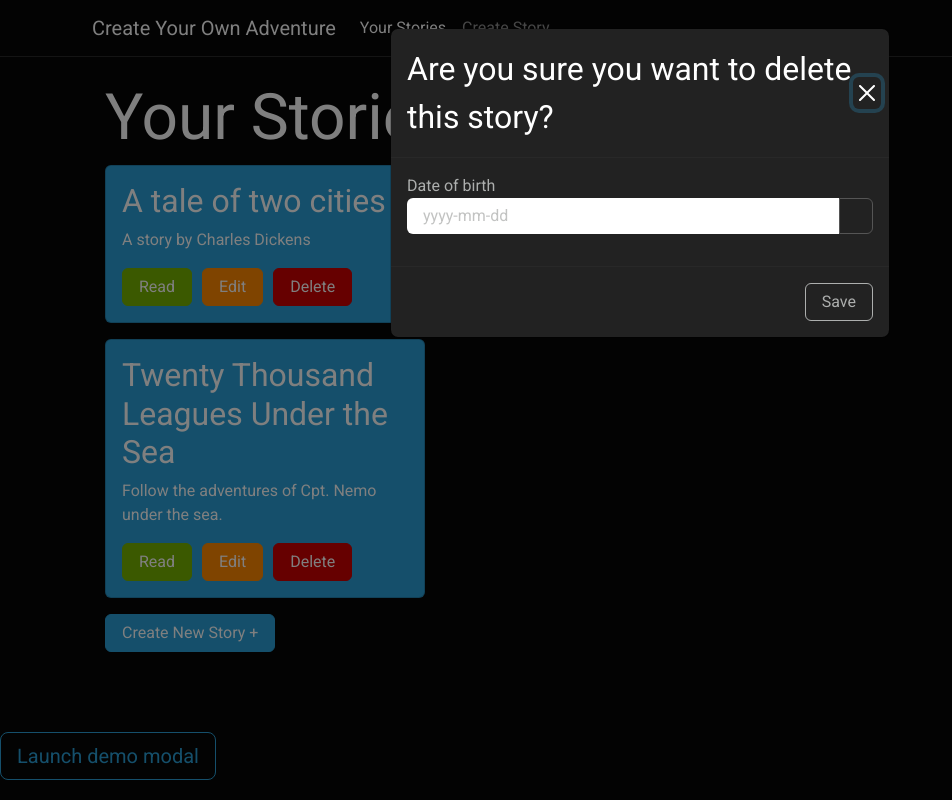
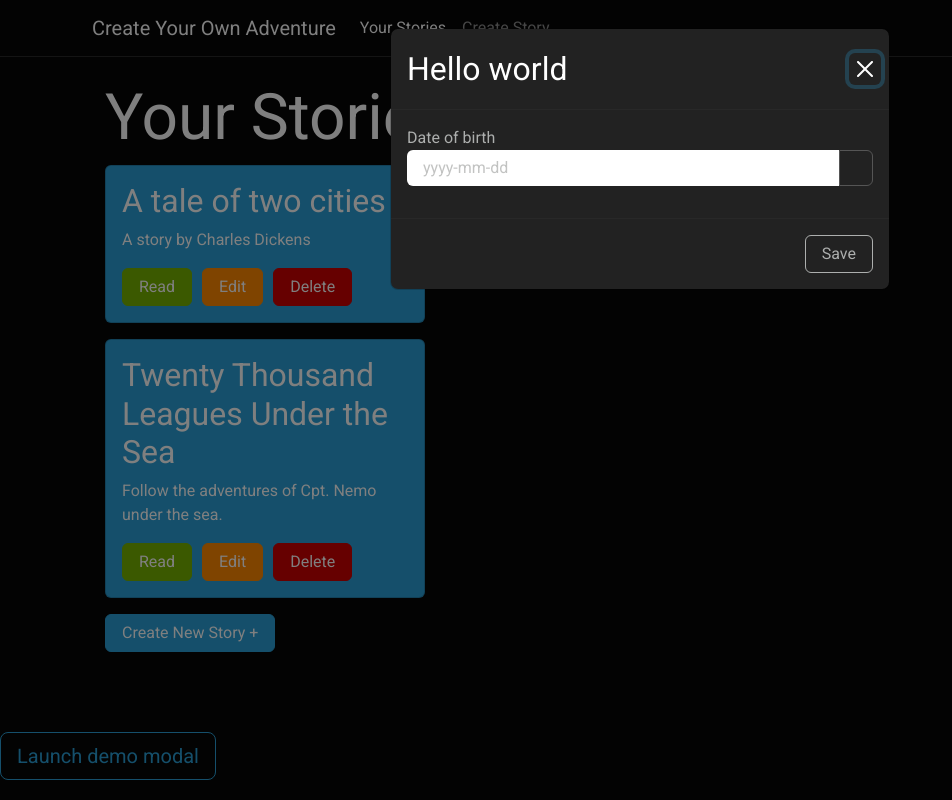
Before and after one commit to jadenmounteer/createYourOwnAdventure, an Angular app: page / in a window 1280 px wide. Both pictures are taken after a click on the button "Launch demo modal". Shown: the whole page, without its empty margins (0-952 px from the left). Built offline with nearby package versions, Linux system fonts and the light colour scheme.

Commit message:
Begin working with the demo modal

```diff
--- a/src/app/app.component.html
+++ b/src/app/app.component.html
@@ -4,4 +4,28 @@
   <router-outlet></router-outlet>
 </div>
 
-<app-modal message="Are you sure you want to delete this story?"></app-modal>
+
+<!-- Modal TODO Put this into a component, as soon as you find out how -->
+<ng-template #modal let-modal>
+  <div class="modal-header">
+    <h4 class="modal-title" id="modal-basic-title">Hello world</h4>
+    <button type="button" class="btn-close" aria-label="Close" (click)="modal.dismiss('Cross click')"></button>
+  </div>
+  <div class="modal-body">
+    <form>
+      <div class="mb-3">
+        <label for="dateOfBirth">Date of birth</label>
+        <div class="input-group">
+          <input id="dateOfBirth" class="form-control" placeholder="yyyy-mm-dd" name="dp" ngbDatepicker #dp="ngbDatepicker">
+          <button class="btn btn-outline-secondary calendar" (click)="dp.toggle()" type="button"></button>
+        </div>
+      </div>
+    </form>
+  </div>
+  <div class="modal-footer">
+    <button type="button" class="btn btn-outline-dark" (click)="modal.close('Save click')">Save</button>
+  </div>
+</ng-template>
+
+<!-- TODO Trigger an event when deleting a story that opens the confirm modal -->
+<button class="btn btn-lg btn-outline-primary" (click)="open(modal)">Launch demo modal</button>
--- a/src/app/app.component.ts
+++ b/src/app/app.component.ts
@@ -1,4 +1,6 @@
 import { Component } from '@angular/core';
+import {NgbModal, ModalDismissReasons} from '@ng-bootstrap/ng-bootstrap';
+
 
 @Component({
   selector: 'app-root',
@@ -7,5 +9,26 @@ import { Component } from '@angular/core';
 })
 export class AppComponent {
   title = 'createYourOwnAdventure';
+  closeResult: string | undefined;
+
+  constructor(private modalService: NgbModal) {}
+
+  open(content: any) {
+    this.modalService.open(content, {ariaLabelledBy: 'modal-basic-title'}).result.then((result) => {
+      this.closeResult = `Closed with: ${result}`;
+    }, (reason) => {
+      this.closeResult = `Dismissed ${this.getDismissReason(reason)}`;
+    });
+  }
+
+  private getDismissReason(reason: any): string {
+    if (reason === ModalDismissReasons.ESC) {
+      return 'by pressing ESC';
+    } else if (reason === ModalDismissReasons.BACKDROP_CLICK) {
+      return 'by clicking on a backdrop';
+    } else {
+      return `with: ${reason}`;
+    }
+  }
 
 }
```
Also changed, not shown: src/app/home/home.component.ts (+14 -2 lines).
